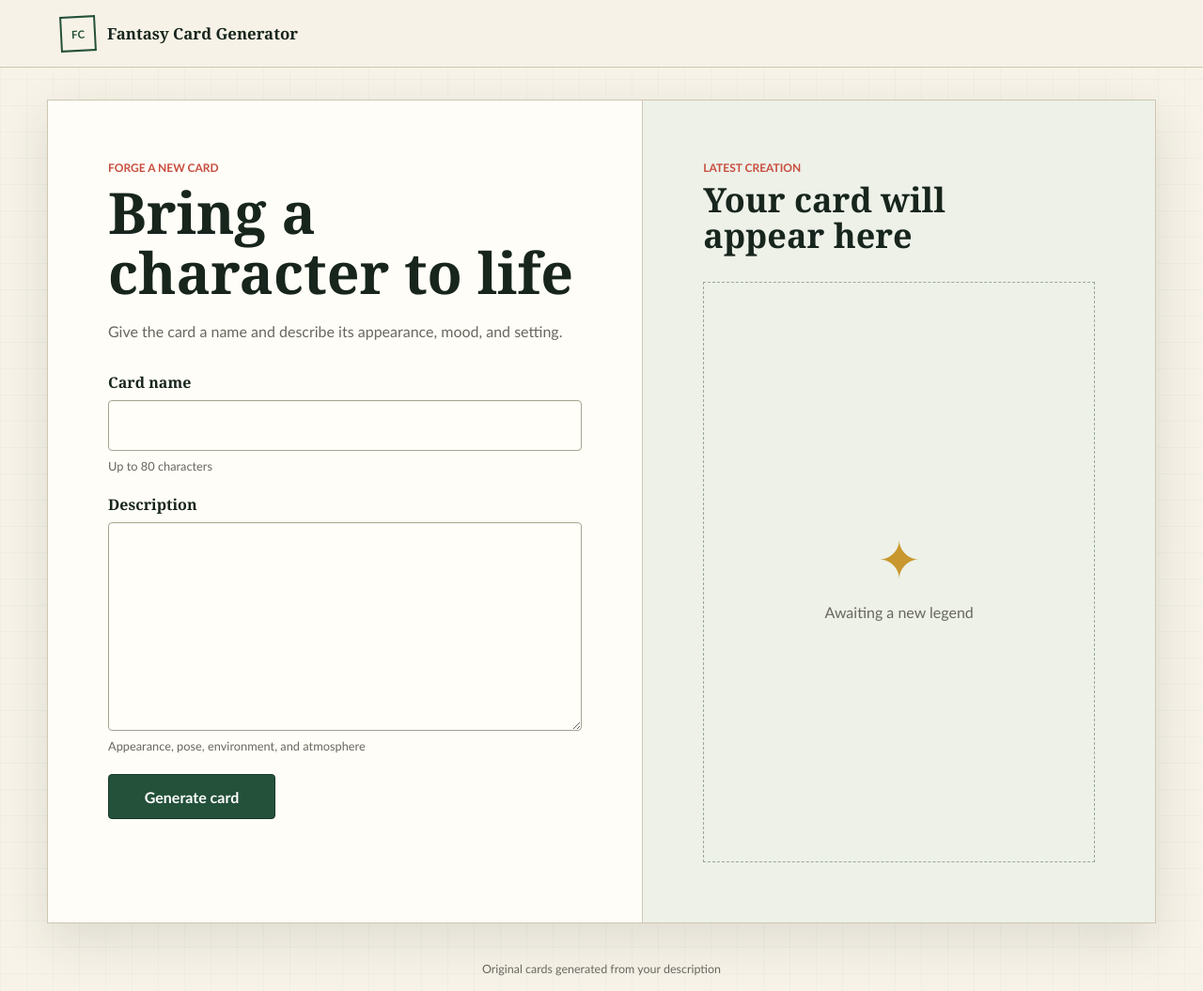
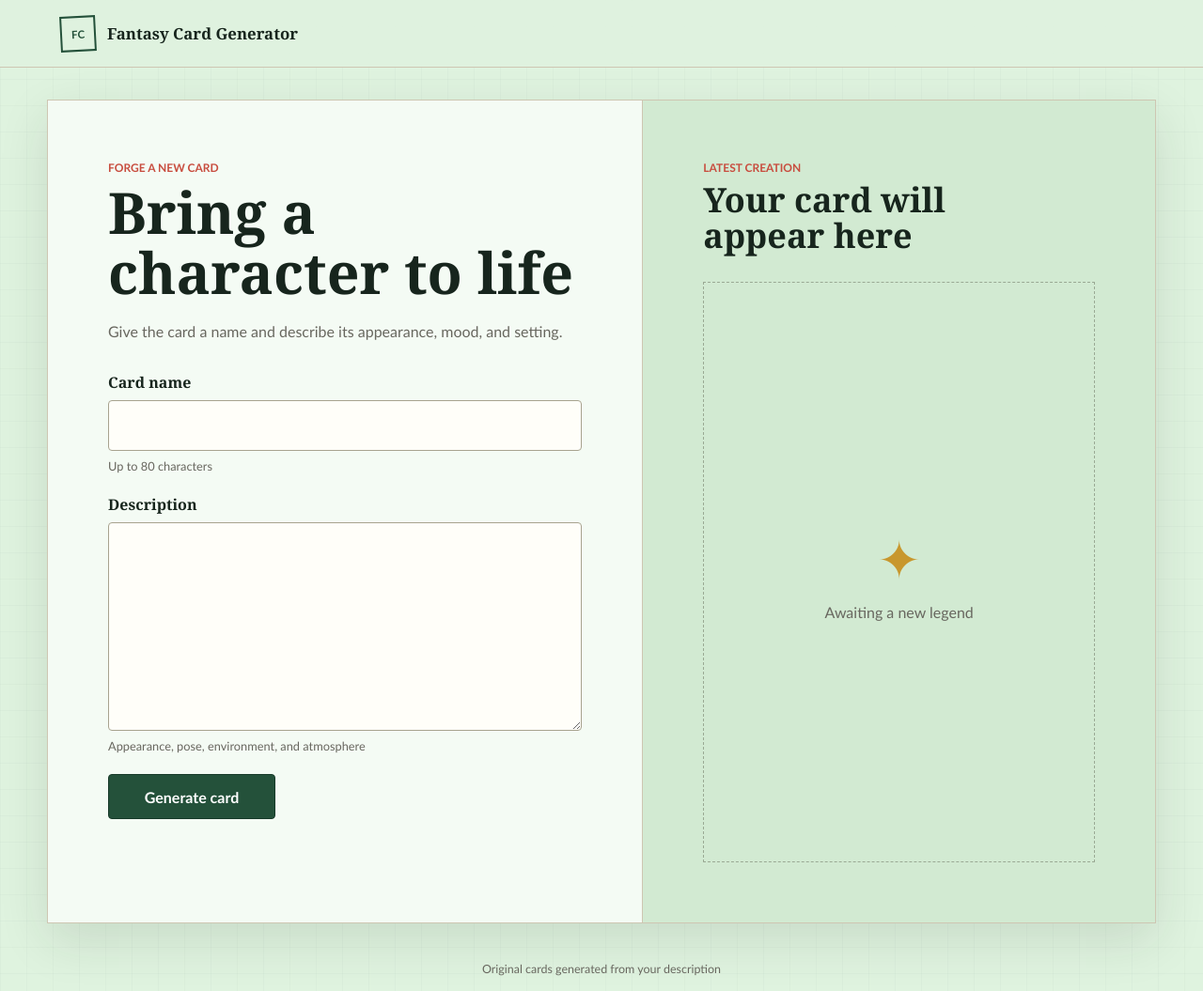
Before and after one commit to bmoussaud/squad-workshop, a Python web app: template src/fantasy_cards/templates/index.html in a window 1280 px wide. Shown: the whole page at 94% size. Run offline with Jinja, Linux system fonts and the light colour scheme; the template is opened without the code that fills it, so the values that code supplies are empty.

Commit message:
fix(ui): update app background to green
Refs #41

Co-authored-by: Copilot App <223556219+Copilot@users.noreply.github.com>

Copilot-Session: f53f3697-c4a7-4800-be3b-db1ed89f7ecc

```diff
--- a/src/fantasy_cards/static/app.css
+++ b/src/fantasy_cards/static/app.css
@@ -1,7 +1,7 @@
 :root {
   --ink: #17251d;
-  --paper: #f7f3e8;
-  --surface: #fffdf7;
+  --paper: #dff3df;
+  --surface: #f4fbf4;
   --forest: #24513a;
   --forest-deep: #173a29;
   --coral: #c84d3f;
@@ -34,7 +34,7 @@ body {
   min-height: 72px;
   padding: 12px clamp(20px, 5vw, 72px);
   border-bottom: 1px solid var(--line);
-  background: rgba(247, 243, 232, 0.96);
+  background: rgba(223, 243, 223, 0.96);
 }
 
 .wordmark {
@@ -85,7 +85,7 @@ body {
 .result {
   display: flex;
   flex-direction: column;
-  background: #edf1e8;
+  background: #d2ead2;
 }
 
 .section-heading,
```
Also changed, not shown: tests/test_web_static_contract.py (+21 -0 lines), .squad/agents/trinity/history.md.
